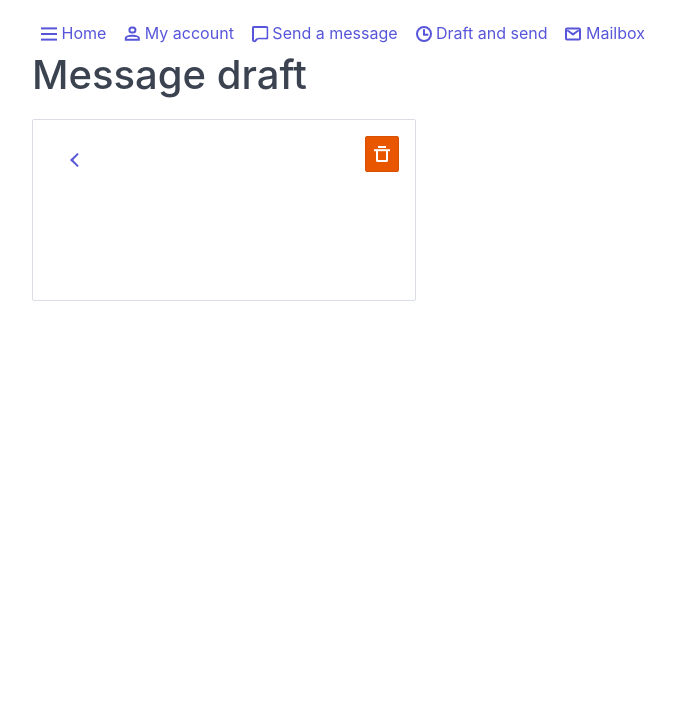
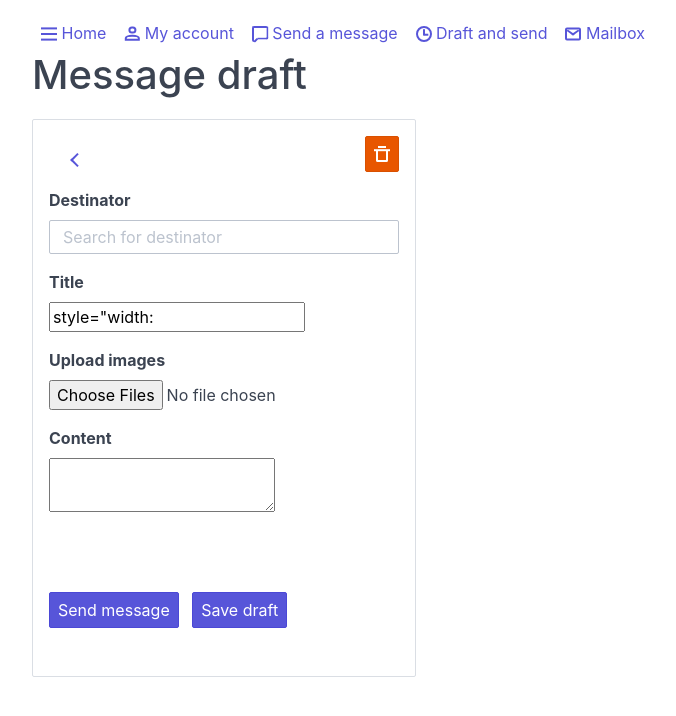
Before and after one commit to francesboc/Message_in_bottle, a Flask app: template monolith/templates/message_view_edit_draft.html in a window 1280 px wide. Shown: the top 716 px of the page, without its empty margins (416-1092 px from the left). Run offline with Flask 2, Linux system fonts and the light colour scheme; the template is opened without the code that fills it, so the values that code supplies are empty.

Commit message:
fixed sent and drafted message view

```diff
--- a/monolith/templates/get_msg_send_draft.html
+++ b/monolith/templates/get_msg_send_draft.html
@@ -32,8 +32,8 @@
               </div>
             </div>
             <div class="tile-content">
-              <div class="tile-title">{{message.title}}</div>
-
+              {% if message.title=="" %}<div class="tile-title">No title specified</div>
+              {% else %}<div class="tile-title">{{message.title}}</div>{% endif %}
             </div>
             <div class="tile-action">
               {{message.date_of_delivery}}
--- a/monolith/templates/message_view_edit_draft.html
+++ b/monolith/templates/message_view_edit_draft.html
@@ -20,16 +20,55 @@
     <h1>Message draft</h1>
     <div class="card">
       <div class="card-header">
-        <a href="/messages/send" class="btn btn-link"><button class="btn btn-link" "><i class="icon icon icon-arrow-left"></i></button></a>
+        <a href="/messages/send" class="btn btn-link"><button class="btn btn-link"><i class="icon icon icon-arrow-left"></i></button></a>
         <div style="float: right;">
           <button class="btn btn-error tooltip" data-tooltip="Delete message" onclick="openmodal()"><i class="icon icon icon-delete"></i></button> </div>
-    <h2>{{message.title}}</h2>
-    <h6>{{message.sender}} </h6>
+          <dl>
+            <dt><label for="destinator">Destinator</label></dt>
+            <dd>
+              <div class="form-autocomplete">
+                <!-- autocomplete input container -->
+                <div class="form-autocomplete-input form-input" >
+                  <!-- autocomplete real input box -->
+                  <div id="list_dest">
+
+                  </div>
+                  <input class="form-input" type="text" id="destinator" placeholder="Search for destinator">
+                </div>
+                <ul class="menu" style="visibility: hidden;" id="menu_propositions">
+                  <!-- menu list items -->
+                  <li class="menu-item">
+                    <a href="#">
+                      <div class="tile tile-centered">
+                        <div class="tile-icon" id="proposition">
+                          <div class="loading"></div>
+                        </div>
+
+                      </div>
+                    </a>
+                  </li>
+                </ul>
+              </div>
+              </dd>
+              {% for receiver in receivers: %}
+              <dd>{{ receiver.email }} {{ receiver.firstname }} {{ receiver.lastname }}</dd>
+              {% endfor %}
+              <dt><label for="title">Title</label></dt>
+              <dd><input id="title" name="title" required="" type="text" value={{message.title}} style="width: -moz-available;"></dd>
+              <dt><label for="images">Upload images</label></dt>
+              <dd><input id="images" multiple type="file" name="images" accept="image/*"/></dd>
+              <dt><label for="content">Content</label></dt>
+              <dd><textarea id="content" name="content" value={{message.content}} style="width: -moz-available; height: 30%;"></textarea></dd>
+          </dl>
       </div>
     <div class="card-body" style="white-space: pre-line" id="content"> {{message.content}}
       <div class="card-image" id="image">
+        <div class="input-group input-inline">
+          <button onclick="sendmessage()" class="btn btn-primary" style="margin-right: 6%;">Send message</button>
+          <button onclick="savedraft()" class="btn btn-primary" >Save draft</button>
+        </div>
+    </div>
 
-    </div>
     </div>
     <div class="modal " id="delete_modal">
       <a href="#close" class="modal-overlay" aria-label="Close"></a>
@@ -46,7 +85,6 @@
         <div class="modal-footer">
           <button onclick="senddelete()" class="btn btn-error" >Delete</button>
           <button onclick="closemodal()" class="btn btn-link" >Close</button>
-
 
         </div>
       </div>
@@ -70,5 +108,73 @@
     method:'DELETE'
     })
    }
+   function sendmessage(){
+    var payload = {
+        destinator :list_destinator,
+        title : document.getElementById("title").value,
+        date_of_delivery : document.getElementById("date_of_delivery").value,
+        time_of_delivery : document.getElementById("time").value,
+        content : document.getElementById("content").value,
+      }
+      var images = document.getElementById("images")
+      var formData = new FormData();
+      formData.append("payload", JSON.stringify(payload))
+      for(var i=0;i<images.files.length;i++) {
+        formData.append('file'+i, images.files.item(i));
+      }
+      //checking payload
+      fetch("/message/new",
+      {
+      method: "POST",
+      body: formData
+      }).then(function(res){ return res.json(); })
+      .then(function(data){
+        if(data["message"]=="OK"){
+          window.location.replace("/message/send");
+        }
+        else if (data["message"]=="CONTENT FILTER")
+        {
+          window.location.replace("/message/reject")
+        }
+        else{
+        document.querySelector('#return').innerHTML = `<div class="toast toast-error" >
+            Error : `+data["message"]+`
+          </div> `}
+      })
+   }
+   function savedraft(){
+    var payload = {
+        destinator :list_destinator,
+        title : document.getElementById("title").value,
+        date_of_delivery : document.getElementById("date_of_delivery").value,
+        time_of_delivery : document.getElementById("time").value,
+        content : document.getElementById("content").value,
+      }
+      var images = document.getElementById("images")
+      var formData = new FormData();
+      formData.append("payload", JSON.stringify(payload))
+      for(var i=0;i<images.files.length;i++) {
+        formData.append('file'+i, images.files.item(i));
+      }
+      //checking payload
+      fetch("/message/draft",
+      {
+      method: "POST",
+      body: formData
+      }).then(function(res){ return res.json(); })
+      .then(function(data){
+        if(data["message"]=="OK"){
+          window.location.replace("/message/draft");
+        }
+        else if (data["message"]=="CONTENT FILTER")
+        {
+          window.location.replace("/message/reject")
+        }
+        else{
+        document.querySelector('#return').innerHTML = `<div class="toast toast-error" >
+            Error : `+data["message"]+`
+          </div> `}
+      })
+   }
     </script>
   </body>
--- a/monolith/templates/message_view_send.html
+++ b/monolith/templates/message_view_send.html
@@ -20,7 +20,7 @@
     <h1>Message send</h1>
     <div class="card">
       <div class="card-header">
-        <a href="/messages/send" class="btn btn-link"><button class="btn btn-link" "><i class="icon icon icon-arrow-left"></i></button></a>
+        <a href="/messages/send" class="btn btn-link"><button class="btn btn-link"><i class="icon icon icon-arrow-left"></i></button></a>
         <div style="float: right;">
           <button class="btn btn-error tooltip" data-tooltip="Delete message" onclick="openmodal()"><i class="icon icon icon-delete"></i></button> </div>
     <h2>{{message.title}}</h2>
--- a/requirements.txt
+++ b/requirements.txt
@@ -30,7 +30,6 @@ mccabe==0.6.1
 packaging==21.2
 pep517==0.12.0
 pip-tools==6.4.0
-pkg_resources==0.0.0
 pluggy==1.0.0
 prompt-toolkit==3.0.20
 py==1.11.0
```
Also changed, not shown: monolith/views/message.py (+73 -84 lines).
